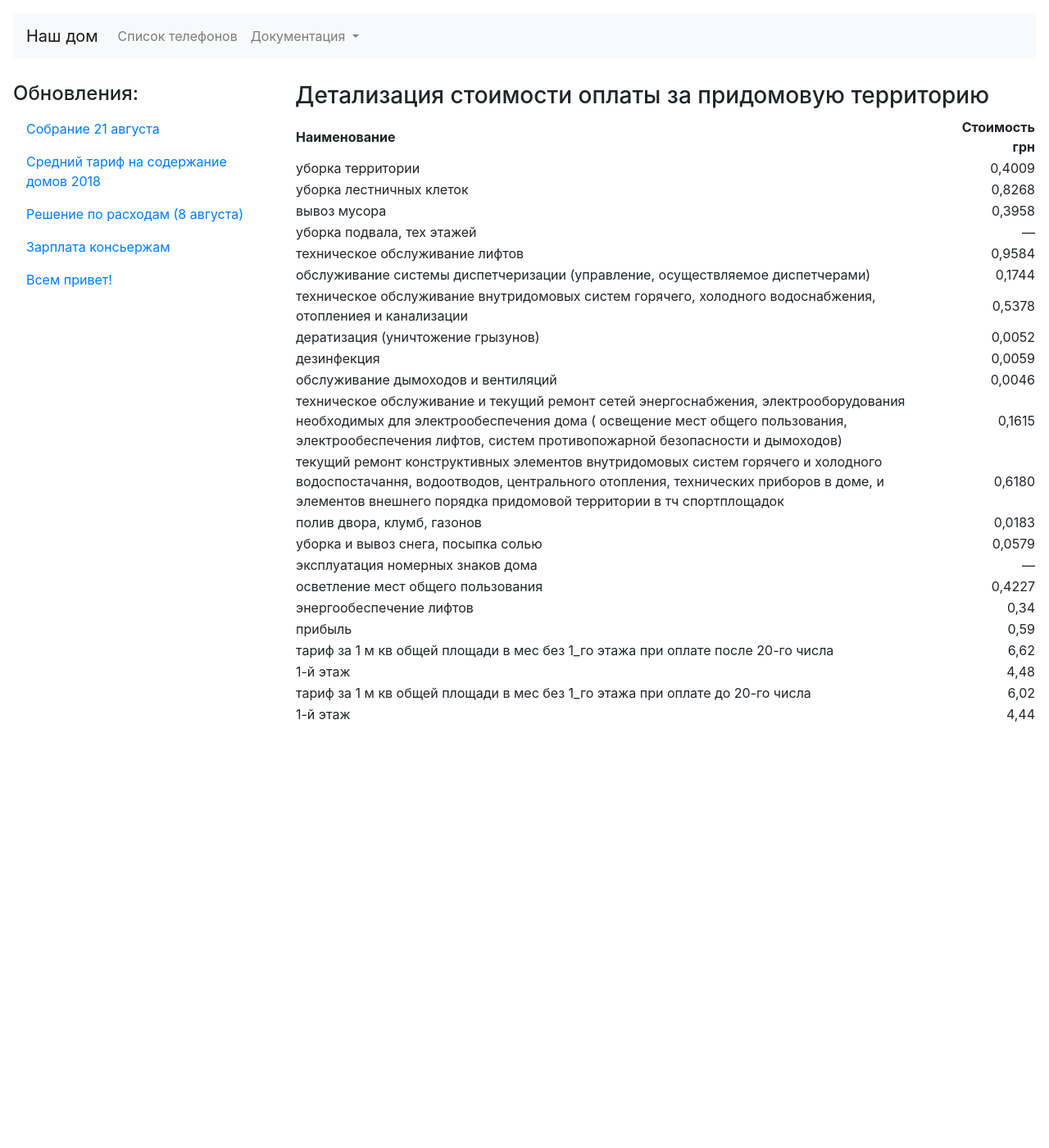
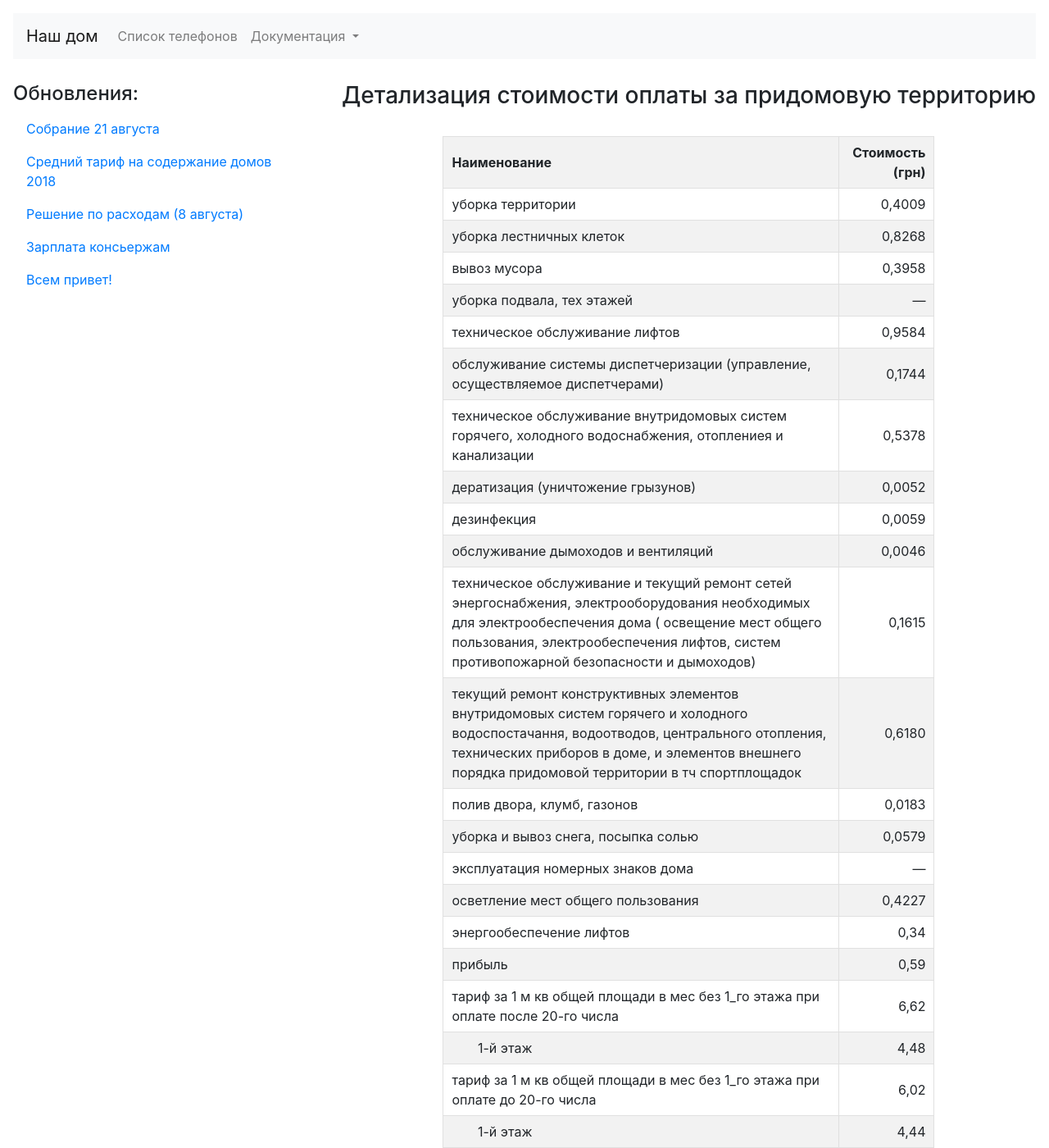
Before and after one commit to heroes-kiev/16b, a Jekyll site: the page built from _docs/detailed-cost-near-house-cleaning.md, in a window 1280 px wide. Shown: the whole page at 82% size. Built offline with Jekyll 4.4.1, drawn with Linux system fonts in a browser that asks for light colours; before the commit the page ends 900 px from its top, so only the background shows below that; part of the change alters nothing that is shown.

Commit message:
styling details table

```diff
--- a/_docs/detailed-cost-near-house-cleaning.md
+++ b/_docs/detailed-cost-near-house-cleaning.md
@@ -6,9 +6,24 @@ description: Таблица стоимости работ по уборке пр
 picture: /assets/images/detailed-cost-near-house-cleaning_thumb.jpg
 ---
 
+<style>
+table {
+    max-width: 600px;
+    margin: 2em auto 1em;
+}
+td, th {
+    border: 1px solid #e0e0e0;
+    border-collapse: collapse;
+    padding: 7px 10px;
+}
+thead > tr, tr:nth-child(even) {
+    background-color: #f2f2f2;
+}
+</style>
+
 ### Детализация стоимости оплаты за придомовую территорию
 
-Наименование | Стоимость грн
+Наименование | Стоимость (грн)
 ---|---:
 уборка территории | 0,4009
 уборка лестничных клеток | 0,8268
@@ -29,6 +44,6 @@ picture: /assets/images/detailed-cost-near-house-cleaning_thumb.jpg
 энергообеспечение лифтов | 0,34
 прибыль | 0,59
 тариф за 1 м кв общей площади в мес без 1_го этажа при оплате после 20-го числа | 6,62
-1-й этаж | 4,48
+&nbsp; &nbsp; &nbsp; &nbsp;1-й этаж | 4,48
 тариф за 1 м кв общей площади в мес без 1_го этажа при оплате до 20-го числа | 6,02
-1-й этаж | 4,44
+&nbsp; &nbsp; &nbsp; &nbsp;1-й этаж | 4,44
```
